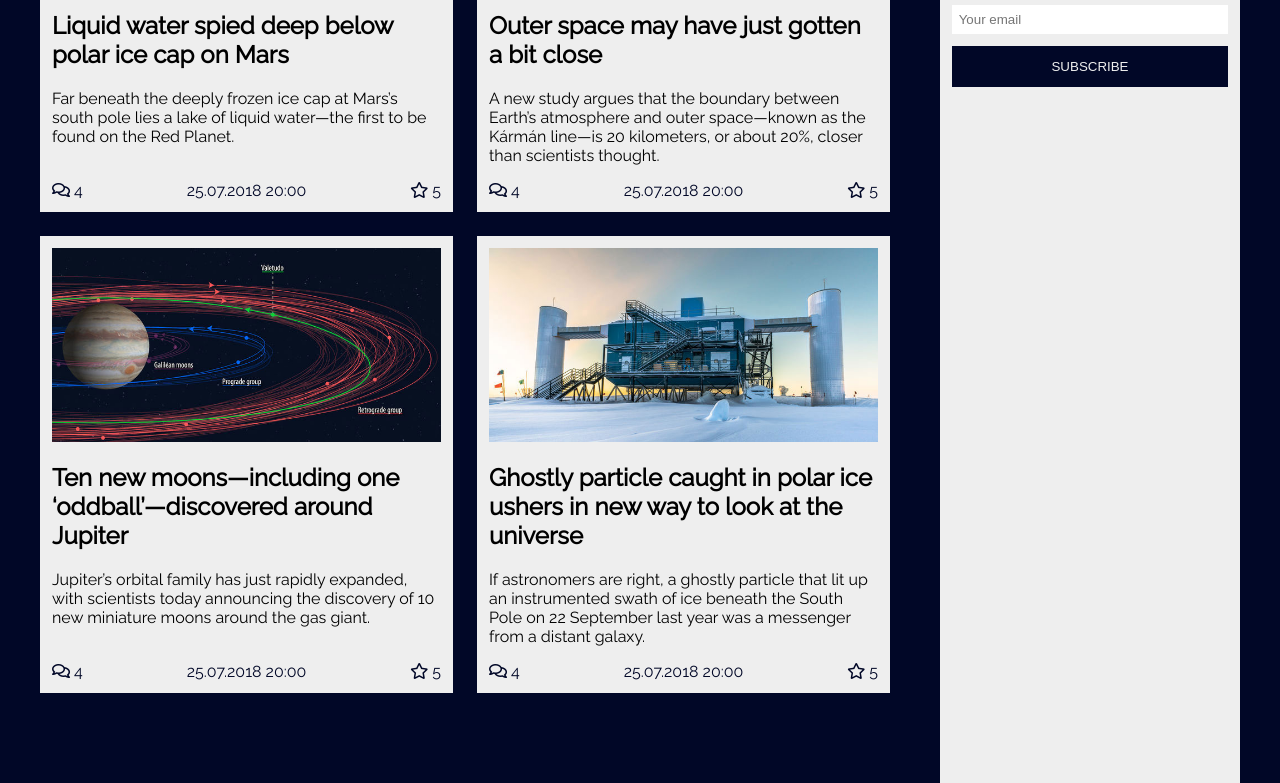
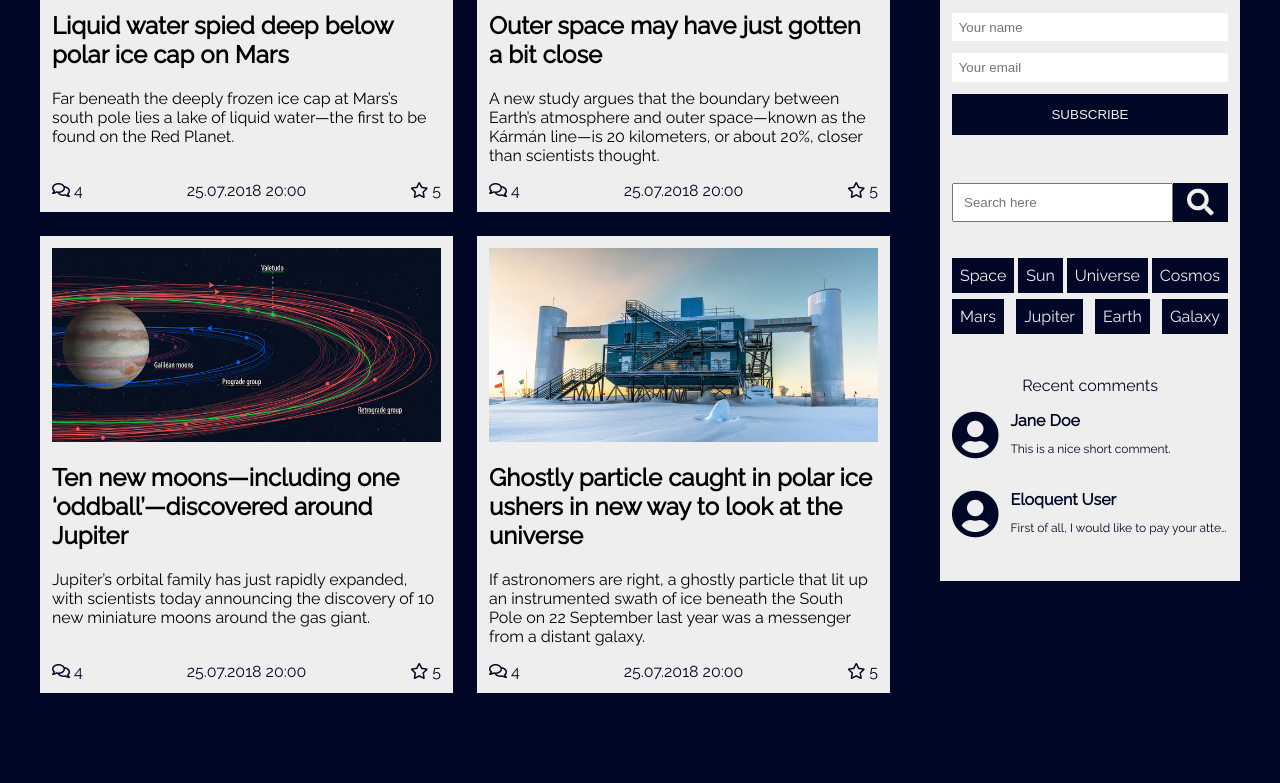
Before and after one commit to OrionBetel/bsa-2018-php-13-homework, a plain HTML site: page index.html in a window 1280 px wide. Shown: the part 348-1131 px from the top of the page. After the commit the page ends 1065 px from the top, so only its background shows below. Drawn offline with Linux system fonts and the light colour scheme.

Commit message:
Implemented aside section

```diff
--- a/css/aside.css
+++ b/css/aside.css
@@ -1,5 +1,6 @@
 .aside {
   width: 300px;
+  height: 100%;
   padding: 1%;
   color: var(--main-color);
   background-color: var(--second-color);
@@ -7,7 +8,11 @@
 }
 
 .aside > * {
-  margin-bottom: 12px;
+  margin-bottom: 36px;
+}
+
+.aside > *:last-child {
+  margin-bottom: 0;
 }
 
 .author {
@@ -56,3 +61,74 @@
   background-color: #b5b8cc;
   color: var(--main-color);
 }
+
+.aside-search {
+  position: relative;
+  display: flex;
+}
+
+.aside-search-input {
+  width: 80%;
+  padding: .75em;
+}
+
+.aside-search-submit {
+  border: none;
+  width: 20%;
+  background-color: var(--main-color);
+  color: var(--second-color);
+  transition: all 250ms;
+}
+
+.aside-search-submit:hover {
+  cursor: pointer;
+  background-color: #b5b8cc;
+  color: var(--main-color);
+}
+
+.tags {
+  display: flex;
+  flex-wrap: wrap;
+  justify-content: space-between;
+}
+
+.tag {
+  flex: 1 auto;
+  display: inline-block;
+  padding: .5em;
+  margin-bottom: 6px;
+  color: var(--second-color);
+  background-color: var(--main-color);
+  transition: all 250ms;
+}
+
+.tag:hover {
+  background-color: #b5b8cc;
+  color: var(--main-color);
+}
+
+.comment {
+  margin-bottom: 12px;
+  text-align: left;
+}
+
+.comment-author {
+  margin: 0;
+  margin-bottom: 12px;
+  font-size: 1em;
+}
+
+.comment-content {
+  display: block;
+  height: 36px;
+  font-size: .75em;
+  white-space: nowrap;
+  overflow: hidden;
+  text-overflow: ellipsis;
+}
+
+@media all and (max-width: 768px) {
+  .aside {
+    width: 100%;
+  }
+}
--- a/css/common.css
+++ b/css/common.css
@@ -49,6 +49,10 @@ img {
 @media all and (max-width: 768px) {
   .container {
     max-width: 700px;
-    margin: 0 auto;
+    padding: 0 2%;
+  }
+
+  .main-container {
+    flex-direction: column;
   }
 }
--- a/css/main.css
+++ b/css/main.css
@@ -1,6 +1,5 @@
 .main {
   width: calc(100% - 350px);
-  height: 1000px;
   color: var(--main-color);
 }
 
@@ -37,3 +36,9 @@
   display: flex;
   justify-content: space-between;
 }
+
+@media all and (max-width: 768px) {
+  .main {
+    width: 100%;
+  }
+}
--- a/index.html
+++ b/index.html
@@ -199,10 +199,60 @@
       <section class="subscribe">
         <p>Subscribe to receive fresh posts</p>
         <form class="subscribe-form" action="#" method="POST">
-          <input class="subscribe-input" type="text" placeholder="Your name">
-          <input class="subscribe-input" type="email" placeholder="Your email">
+          <input class="subscribe-input" type="text" name="subscriber-name"
+            placeholder="Your name">
+          <input class="subscribe-input" type="email" name="subscriber-email"
+            placeholder="Your email">
           <input class="subscribe-button" type="submit" value="Subscribe">
         </form>
+      </section>
+      <form class="aside-search" action="#" method="POST">
+        <input class="aside-search-input" type="text" name="search-query" placeholder="Search here">
+        <button class="aside-search-submit" type="submit">
+          <i class="fas fa-search fa-2x"></i>
+        </button>
+      </form>
+      <section class="tags">
+        <a href="#">
+          <span class="tag">Space</span>
+        </a>
+        <a href="#">
+          <span class="tag">Sun</span>
+        </a>
+        <a href="#">
+          <span class="tag">Universe</span>
+        </a>
+        <a href="#">
+          <span class="tag">Cosmos</span>
+        </a>
+        <a href="#">
+          <span class="tag">Mars</span>
+        </a>
+        <a href="#">
+          <span class="tag">Jupiter</span>
+        </a>
+        <a href="#">
+          <span class="tag">Earth</span>
+        </a>
+        <a href="#">
+          <span class="tag">Galaxy</span>
+        </a>
+      </section>
+      <section class="recent-comments">
+        <p>Recent comments</p>
+        <section class="comment">
+          <i class="fas fa-user-circle fa-3x author-image"></i>
+          <h5 class="comment-author">Jane Doe</h5>
+          <span class="comment-content">This is a nice short comment.</span>
+        </section>
+
+        <section class="comment">
+          <i class="fas fa-user-circle fa-3x author-image"></i>
+          <h5 class="comment-author">Eloquent User</h5>
+          <span class="comment-content">First of all, I would like to pay your attention on, at
+            first glance an insignificant detail, but after careful consideration.
+          </span>
+        </section>
       </section>
     </aside>
   </div>
```
